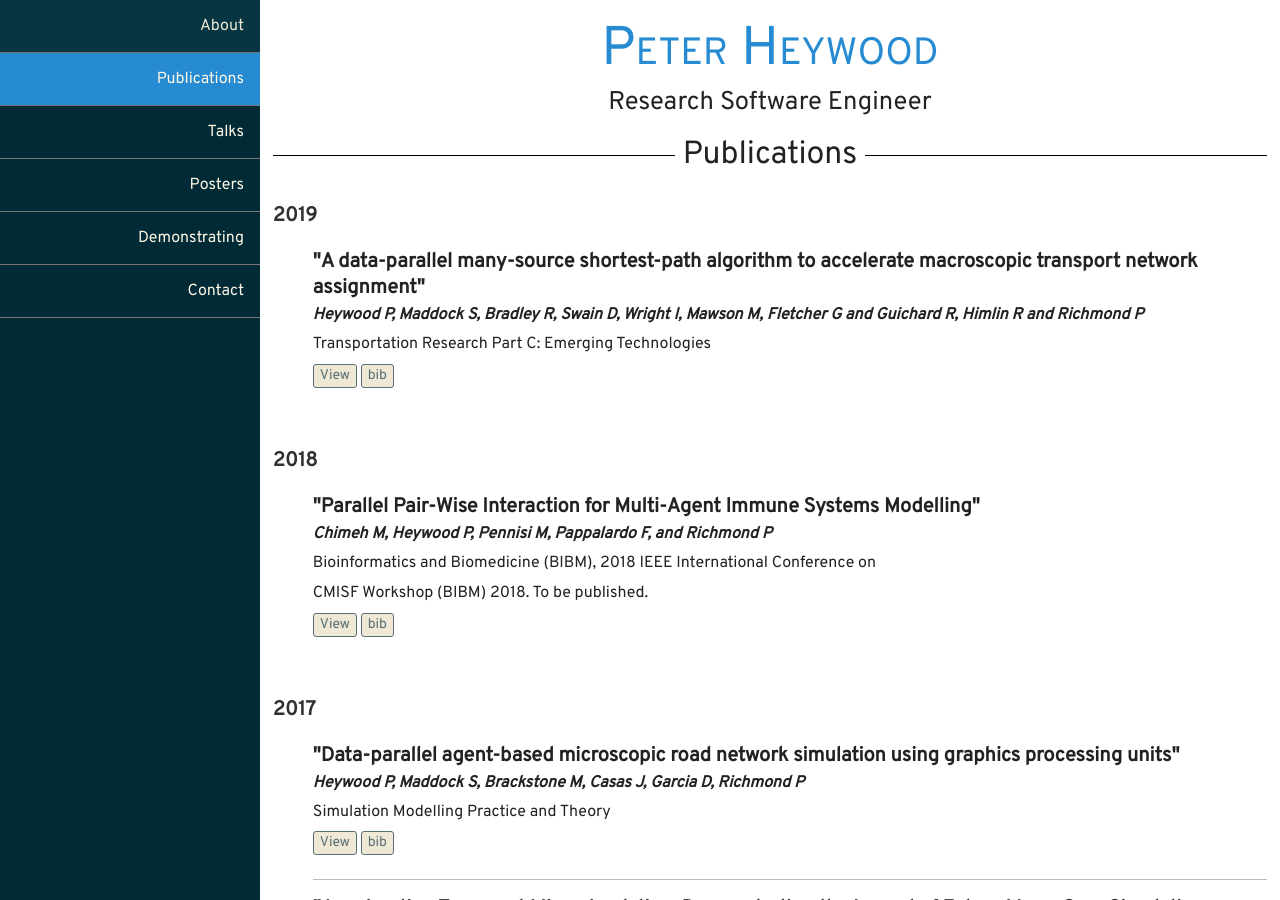
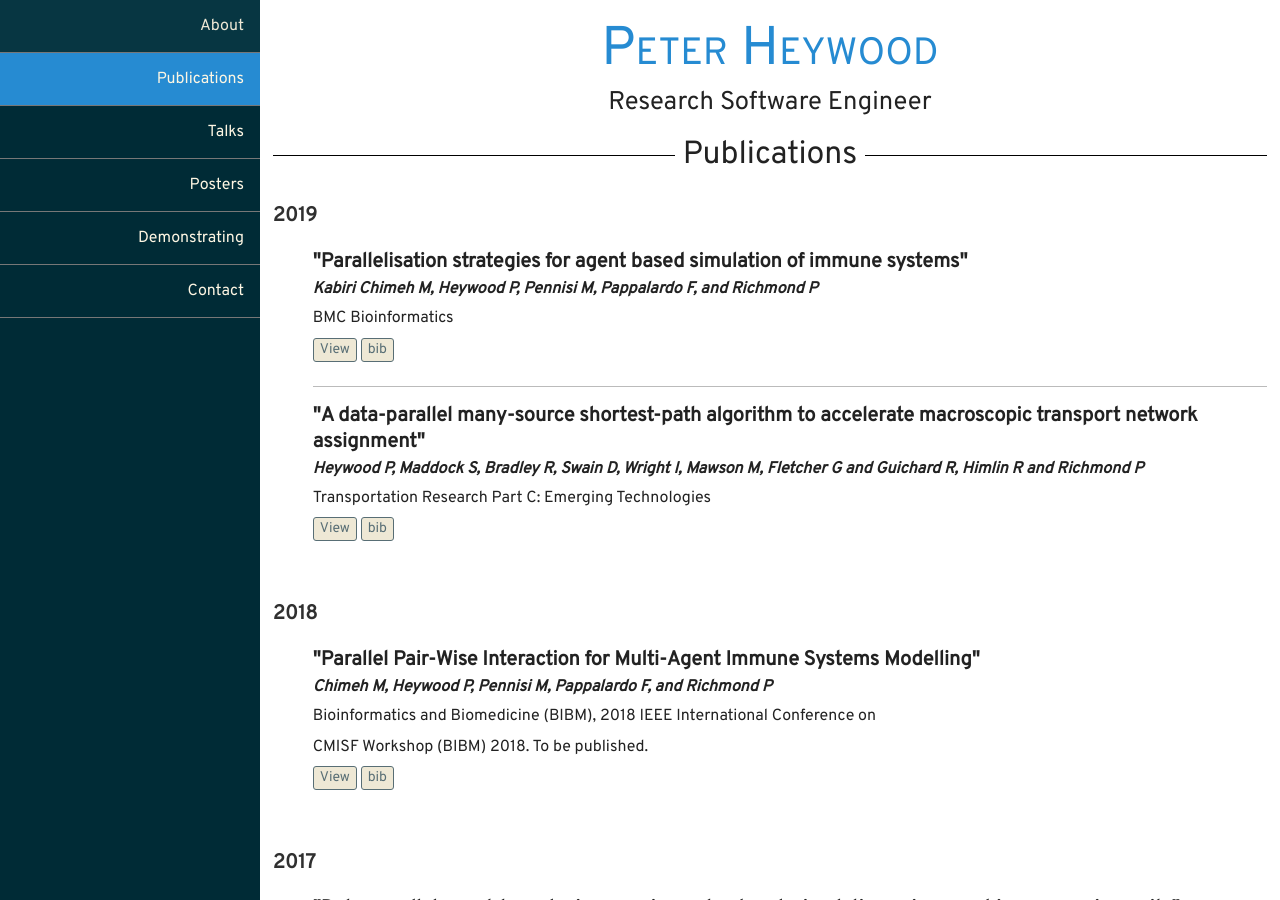
Before and after one commit to ptheywood/ptheywood.github.io, a Jekyll site: the page built from publications/index.html, in a window 1280 px wide and 900 px high. Built offline with Jekyll 4.4.1, drawn with Linux system fonts in a browser that asks for light colours; nearby versions of some CDN libraries; some web fonts are replaced.

Commit message:
Add BMC bioinformatics publicaiton

```diff
--- a/_data/publications.yml
+++ b/_data/publications.yml
@@ -83,3 +83,12 @@
       pdf:
       note:
       doi: https://doi.org/10.1016/j.trc.2019.05.020
+    - authors: "Kabiri Chimeh M, Heywood P, Pennisi M, Pappalardo F, and Richmond P"
+      title: "Parallelisation strategies for agent based simulation of immune systems"
+      journal: "BMC Bioinformatics"
+      date: 2019-12-10
+      href: https://bmcbioinformatics.biomedcentral.com/articles/10.1186/s12859-019-3181-y
+      bib: "/download/bib/chimeh2019parallelisation.bib"
+      pdf:
+      note:
+      doi: https://doi.org/10.1186/s12859-019-3181-y
--- /dev/null
+++ b/download/bib/chimeh2019parallelisation.bib
@@ -0,0 +1,7 @@
+@article{chimeh2018parallel,
+  title={Parallelisation strategies for agent based simulation of immune systems},
+  author={Chimeh, Mozhgan K and Heywood, Peter and Pennisi, Marzio and Pappalardo, Francesco and Richmond, Paul},
+  booktitle={BMC Bioinformatics},
+  doi="https://doi.org/10.1186/s12859-019-3181-y",
+  year = "2019",
+}
```
